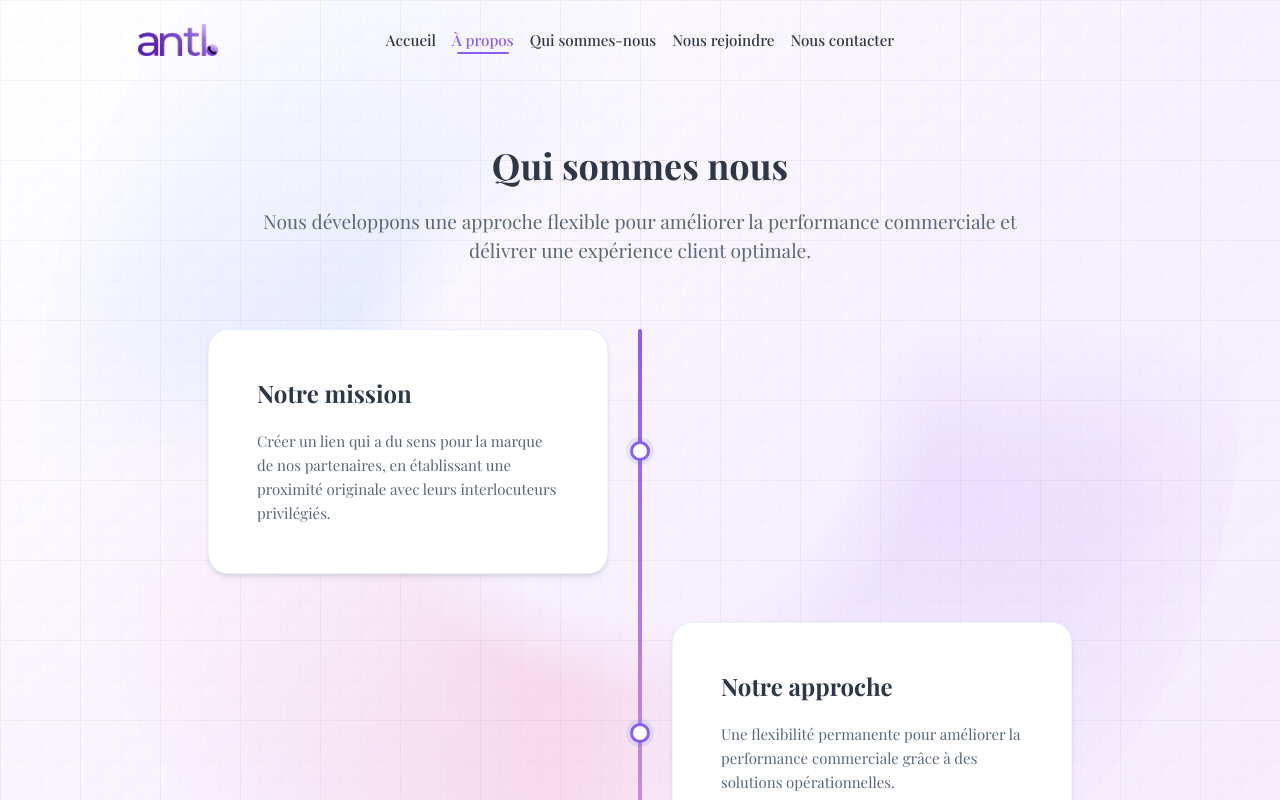
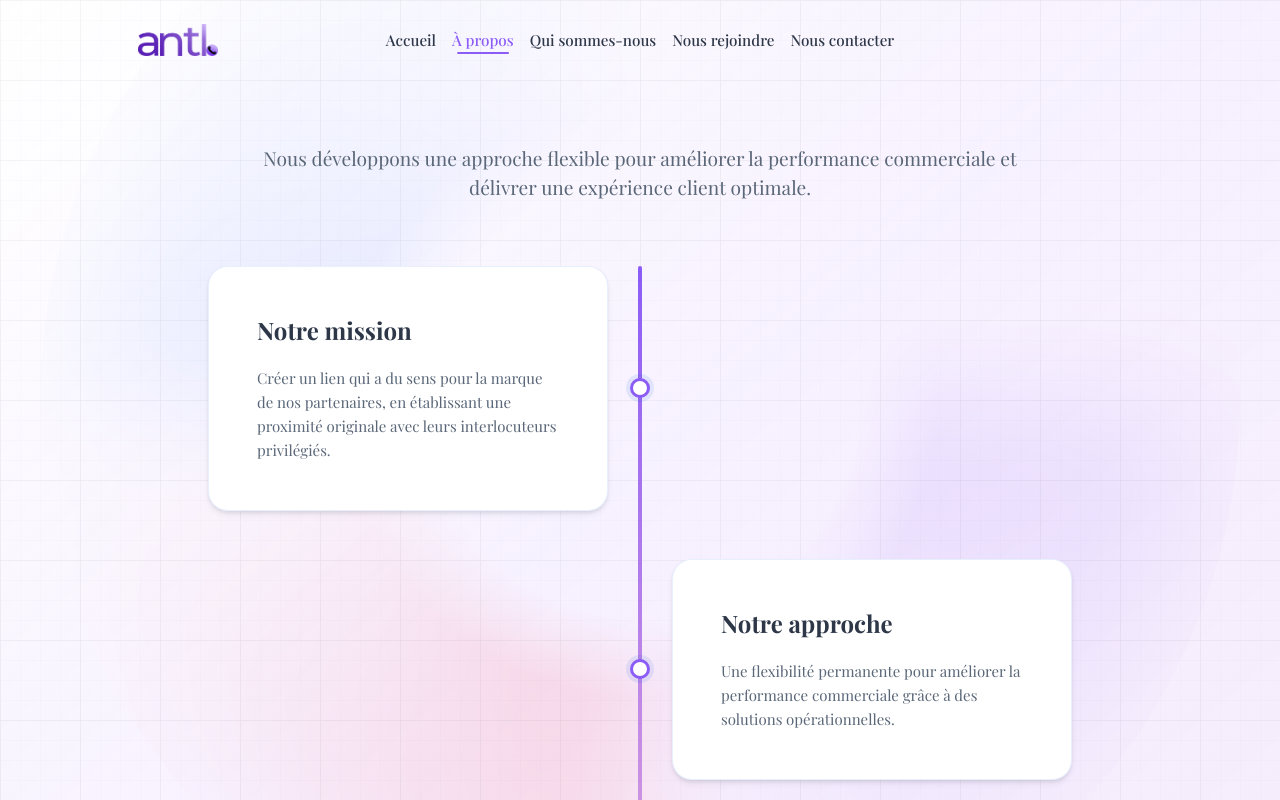
Before and after one commit to ANTL-software/external_website, a React (Vite) app: page /about_us in a window 1280 px wide. Shown: the top 800 px of the page. Built offline with nearby package versions, Linux system fonts and the light colour scheme; no server answers; a web font is replaced by a local one.

Commit message:
fix: remove title from OurStory component header

```diff
--- a/src/components/ourStory/OurStory.tsx
+++ b/src/components/ourStory/OurStory.tsx
@@ -32,9 +32,6 @@ export default function OurStory(): ReactElement {
   return (
     <section id="ourStoryComponent" className="ourStory container">
       <header className="ourStoryHeader">
-        <h2 className="ourStoryTitle" data-aos="fade-up" data-aos-duration="800" data-aos-easing="ease-out-back" data-aos-delay="200">
-          {t("ourStory.title")}
-        </h2>
         <p className="ourStorySubtitle" data-aos="fade-up" data-aos-duration="800" data-aos-easing="ease-out-back" data-aos-delay="400">
           {t("ourStory.subtitle")}
         </p>
```
